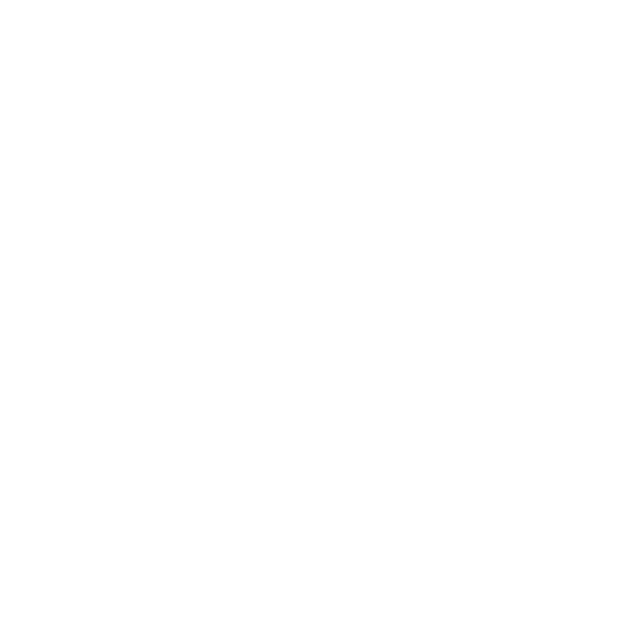
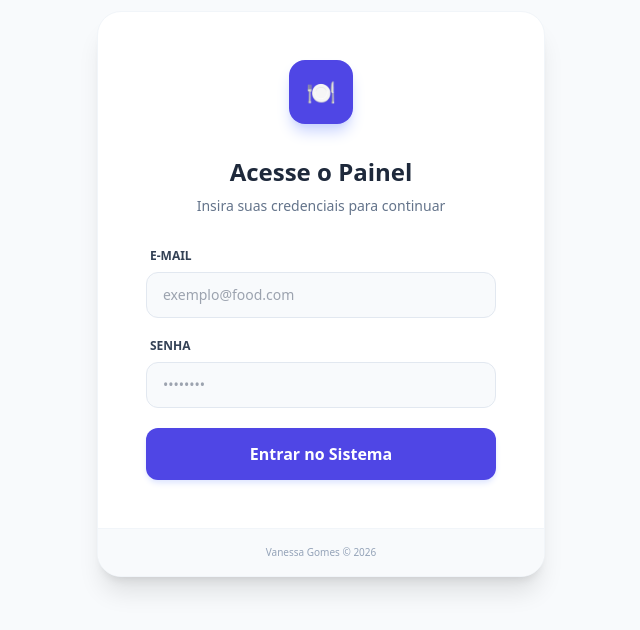
Before and after one commit to vanessagomes-dev/whatsapp-food-automation, a React (Vite) app in the folder frontend/: page /login in a window 1280 px wide. Before the commit this address had no page. Shown: the part 106-736 px from the top of the page, without its empty margins (319-959 px from the left). Built offline with nearby package versions, Linux system fonts and the light colour scheme.

Commit message:
feat: implementa sistema de login com controle de rotas e níveis de acesso (ADM/Funcionário)

```diff
--- a/frontend/src/App.jsx
+++ b/frontend/src/App.jsx
@@ -1,15 +1,53 @@
-import { BrowserRouter, Routes, Route } from "react-router-dom";
+import { BrowserRouter, Routes, Route, Navigate } from "react-router-dom";
 import { Toaster } from 'react-hot-toast';
 import Dashboard from "./pages/Dashboard";
 import History from "./pages/History";
+import Login from "./pages/Login";
+import AuthGuard from "./components/AuthGuard";
 
 export default function App() {
   return (
     <BrowserRouter>
-    <Toaster position="top-right" reverseOrder={false} />
+      {/* Configuração de notificações flutuantes */}
+      <Toaster
+        position="top-right"
+        reverseOrder={false}
+        toastOptions={{
+          style: {
+            borderRadius: '12px',
+            background: '#334155',
+            color: '#fff',
+            fontSize: '14px',
+          },
+        }}
+      />
+
       <Routes>
-        <Route path="/" element={<Dashboard />} />
-        <Route path="/history" element={<History />} />
+        {/* Rota Pública */}
+        <Route path="/login" element={<Login />} />
+
+        {/* Rota do Dashboard: Apenas para Administradores */}
+        <Route
+          path="/"
+          element={
+            <AuthGuard roleRequired="admin">
+              <Dashboard />
+            </AuthGuard>
+          }
+        />
+
+        {/* Rota do Histórico: Acesso Geral (ADM e Funcionário) */}
+        <Route
+          path="/history"
+          element={
+            <AuthGuard>
+              <History />
+            </AuthGuard>
+          }
+        />
+
+        {/* Redirecionamento de rotas inexistentes para o Dashboard ou Login */}
+        <Route path="*" element={<Navigate to="/" replace />} />
       </Routes>
     </BrowserRouter>
   );
--- /dev/null
+++ b/frontend/src/components/AuthGuard.jsx
@@ -0,0 +1,16 @@
+import { Navigate } from 'react-router-dom';
+
+export default function AuthGuard({ children, roleRequired }) {
+  const userJson = localStorage.getItem("@WhatsAppFood:user");
+  const user = userJson ? JSON.parse(userJson) : null;
+
+  if (!user) {
+    return <Navigate to="/login" replace />;
+  }
+
+  if (roleRequired && user.role !== roleRequired) {
+    return <Navigate to="/" replace />;
+  }
+
+  return children;
+}
--- /dev/null
+++ b/frontend/src/pages/Login.jsx
@@ -0,0 +1,81 @@
+import { useState } from "react";
+import { useNavigate } from "react-router-dom";
+import toast from "react-hot-toast";
+
+export default function Login() {
+  const [email, setEmail] = useState("");
+  const [password, setPassword] = useState("");
+  const navigate = useNavigate();
+
+  const handleLogin = (e) => {
+    e.preventDefault();
+
+    // Simulação de autenticação (Mock)
+    if (email === "adm@food.com" && password === "123456") {
+      const user = { id: 1, name: "Vanessa ADM", role: "admin", loginAt: new Date().toISOString() };
+      localStorage.setItem("@WhatsAppFood:user", JSON.stringify(user));
+      toast.success("Bem-vinda, Administradora!");
+      navigate("/");
+    } else if (email === "user@food.com" && password === "123456") {
+      const user = { id: 2, name: "Funcionario Silva", role: "employee", loginAt: new Date().toISOString() };
+      localStorage.setItem("@WhatsAppFood:user", JSON.stringify(user));
+      toast.success("Login realizado com sucesso!");
+      navigate("/history");
+    } else {
+      toast.error("E-mail ou senha incorretos.");
+    }
+  };
+
+  return (
+    <div className="min-h-screen bg-slate-50 flex items-center justify-center p-4 font-sans">
+      <div className="max-w-md w-full bg-white rounded-3xl shadow-xl border border-slate-100 overflow-hidden">
+        <div className="p-8 md:p-12">
+          {/* Logo/Icon */}
+          <div className="w-16 h-16 bg-indigo-600 rounded-2xl flex items-center justify-center mb-8 mx-auto shadow-lg shadow-indigo-200">
+            <span className="text-2xl">🍽️</span>
+          </div>
+
+          <h2 className="text-2xl font-bold text-slate-800 text-center mb-2">Acesse o Painel</h2>
+          <p className="text-slate-500 text-center text-sm mb-8">Insira suas credenciais para continuar</p>
+
+          <form onSubmit={handleLogin} className="space-y-5">
+            <div>
+              <label className="block text-xs font-bold text-slate-700 uppercase mb-2 ml-1">E-mail</label>
+              <input
+                type="email"
+                required
+                className="w-full px-4 py-3 rounded-xl border border-slate-200 outline-none focus:ring-2 focus:ring-indigo-500 transition-all text-sm bg-slate-50"
+                placeholder="exemplo@food.com"
+                value={email}
+                onChange={(e) => setEmail(e.target.value)}
+              />
+            </div>
+
+            <div>
+              <label className="block text-xs font-bold text-slate-700 uppercase mb-2 ml-1">Senha</label>
+              <input
+                type="password"
+                required
+                className="w-full px-4 py-3 rounded-xl border border-slate-200 outline-none focus:ring-2 focus:ring-indigo-500 transition-all text-sm bg-slate-50"
+                placeholder="••••••••"
+                value={password}
+                onChange={(e) => setPassword(e.target.value)}
+              />
+            </div>
+
+            <button
+              type="submit"
+              className="w-full bg-indigo-600 hover:bg-indigo-700 text-white font-bold py-3.5 rounded-xl shadow-md shadow-indigo-100 transition-all active:scale-[0.98] mt-4"
+            >
+              Entrar no Sistema
+            </button>
+          </form>
+        </div>
+
+        <div className="bg-slate-50 py-4 border-t border-slate-100 text-center">
+          <p className="text-[10px] text-slate-400 font-medium">Vanessa Gomes © 2026</p>
+        </div>
+      </div>
+    </div>
+  );
+}
```
